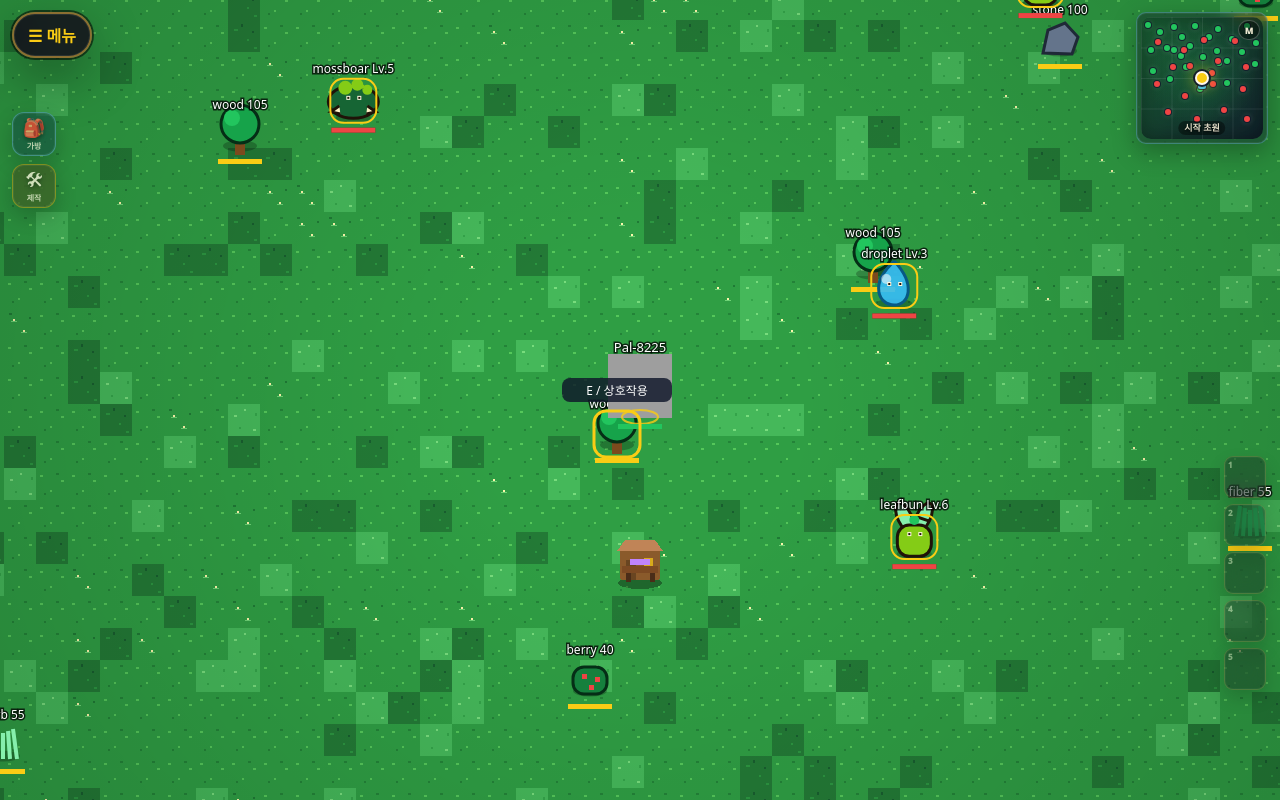
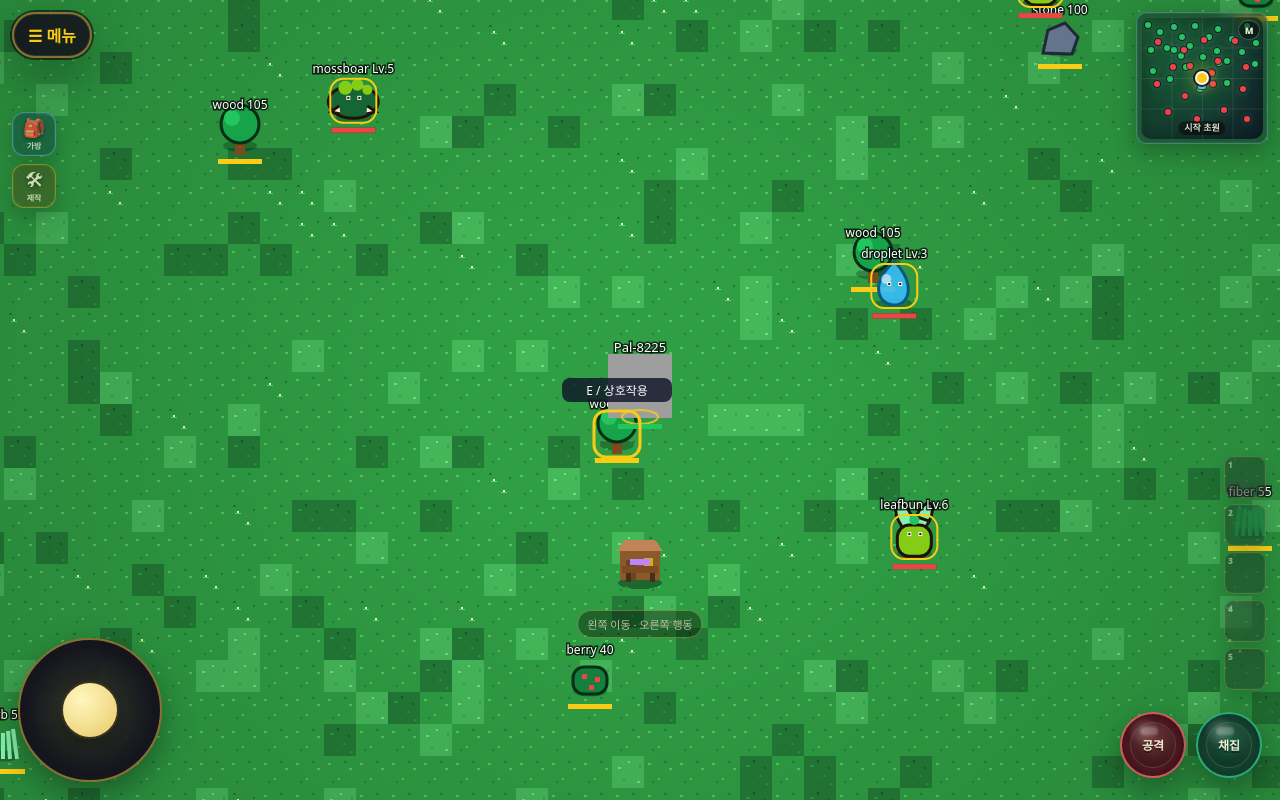
Before and after one commit to winzfs/palpalworld, a Next.js app in the folder apps/web/: page / in a window 1280 px wide. Built offline with nearby package versions, Linux system fonts and the light colour scheme.

Commit message:
Show touch controls on tablets

```diff
--- a/apps/web/src/app/globals.css
+++ b/apps/web/src/app/globals.css
@@ -602,11 +602,48 @@ button:disabled {
   cursor: not-allowed;
 }
 
-@media (min-width: 900px) {
+@media (hover: hover) and (pointer: fine) and (min-width: 900px) {
   .mobile-joystick,
   .mobile-actions,
   .mobile-control-hint {
     display: none;
+  }
+}
+
+@media (min-width: 721px) and (hover: none), (min-width: 721px) and (pointer: coarse) {
+  .mobile-control-hint {
+    bottom: calc(162px + var(--safe-bottom));
+  }
+
+  .mobile-actions {
+    right: calc(18px + var(--safe-right));
+    bottom: calc(22px + var(--safe-bottom));
+    grid-template-columns: repeat(2, 66px);
+    gap: 10px;
+  }
+
+  .action-button,
+  .mobile-action {
+    width: 66px;
+    height: 66px;
+    font-size: 12px;
+  }
+
+  .mobile-joystick {
+    left: calc(18px + var(--safe-left));
+    bottom: calc(18px + var(--safe-bottom));
+    width: 144px;
+    height: 144px;
+  }
+
+  .joystick-base {
+    width: 144px;
+    height: 144px;
+  }
+
+  .joystick-stick {
+    width: 58px;
+    height: 58px;
   }
 }
 
```
